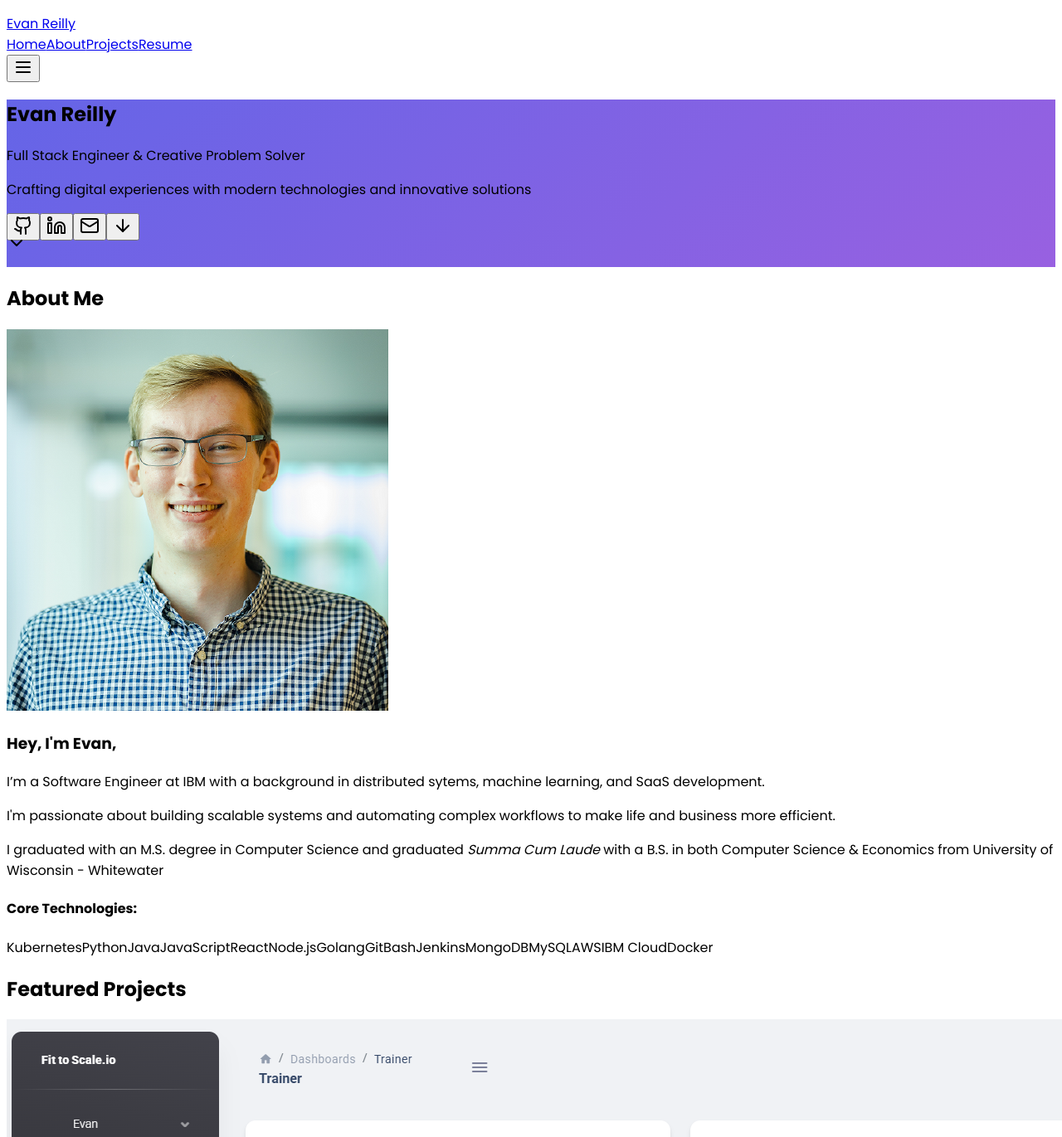
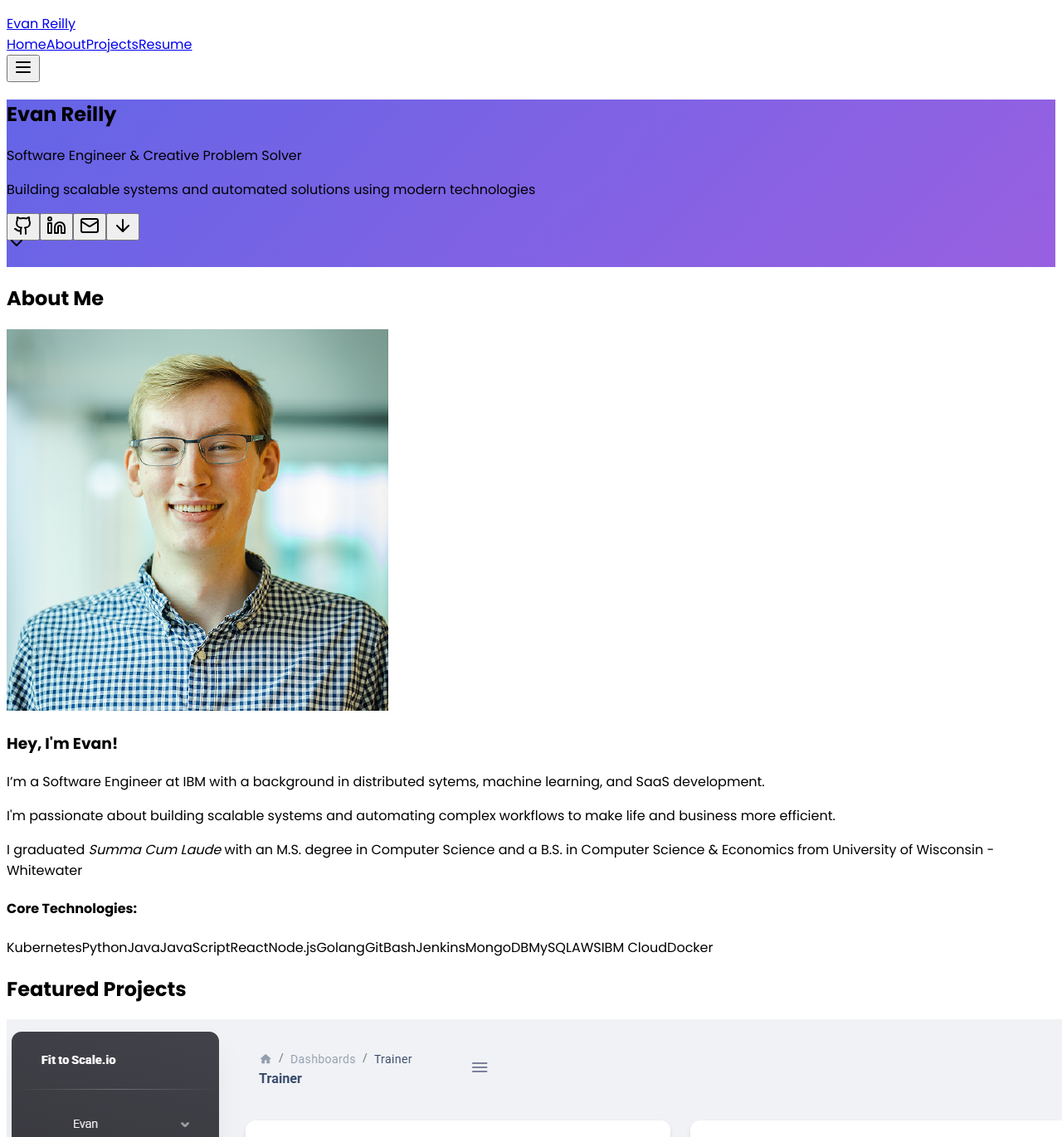
Before and after one commit to ereilly89/evanreilly.me, a React (Vite) app in the folder client/: page / in a window 1280 px wide. Shown: the top 1371 px of the page at 83% size. Built offline with nearby package versions, Linux system fonts and the light colour scheme.

Commit message:
Update About section

```diff
--- a/client/src/components/About.tsx
+++ b/client/src/components/About.tsx
@@ -35,7 +35,7 @@ export default function About() {
           {/* Content */}
           <div className="order-1 lg:order-2">
             <h3 className="text-3xl font-semibold mb-6 text-gray-900">
-              Hey, I'm Evan,
+              Hey, I'm Evan!
             </h3>
 
             <div className="space-y-6 text-lg text-gray-600 leading-relaxed">
@@ -43,7 +43,7 @@ export default function About() {
 
               <p>I'm passionate about building scalable systems and automating complex workflows to make life and business more efficient.</p>
 
-              <p>I graduated with an M.S. degree in Computer Science and graduated <i>Summa Cum Laude</i> with a B.S. in both Computer Science & Economics from University of Wisconsin - Whitewater</p>
+              <p>I graduated <i>Summa Cum Laude</i> with an M.S. degree in Computer Science and a B.S. in Computer Science & Economics from University of Wisconsin - Whitewater</p>
             </div>
 
             {/* Skills */}
--- a/client/src/components/Hero.tsx
+++ b/client/src/components/Hero.tsx
@@ -51,10 +51,10 @@ export default function Hero() {
             Evan Reilly
           </h1>
           <p className="text-xl md:text-2xl font-light mb-4 animate-fadeInUp [animation-delay:0.2s] opacity-0 [animation-fill-mode:forwards]">
-            Full Stack Engineer & Creative Problem Solver
+            Software Engineer & Creative Problem Solver
           </p>
           <p className="text-lg md:text-xl mb-8 text-white/90 animate-fadeInUp [animation-delay:0.4s] opacity-0 [animation-fill-mode:forwards]">
-            Crafting digital experiences with modern technologies and innovative solutions
+            Building scalable systems and automated solutions using modern technologies
           </p>
 
           {/* Social Icons */}
```
